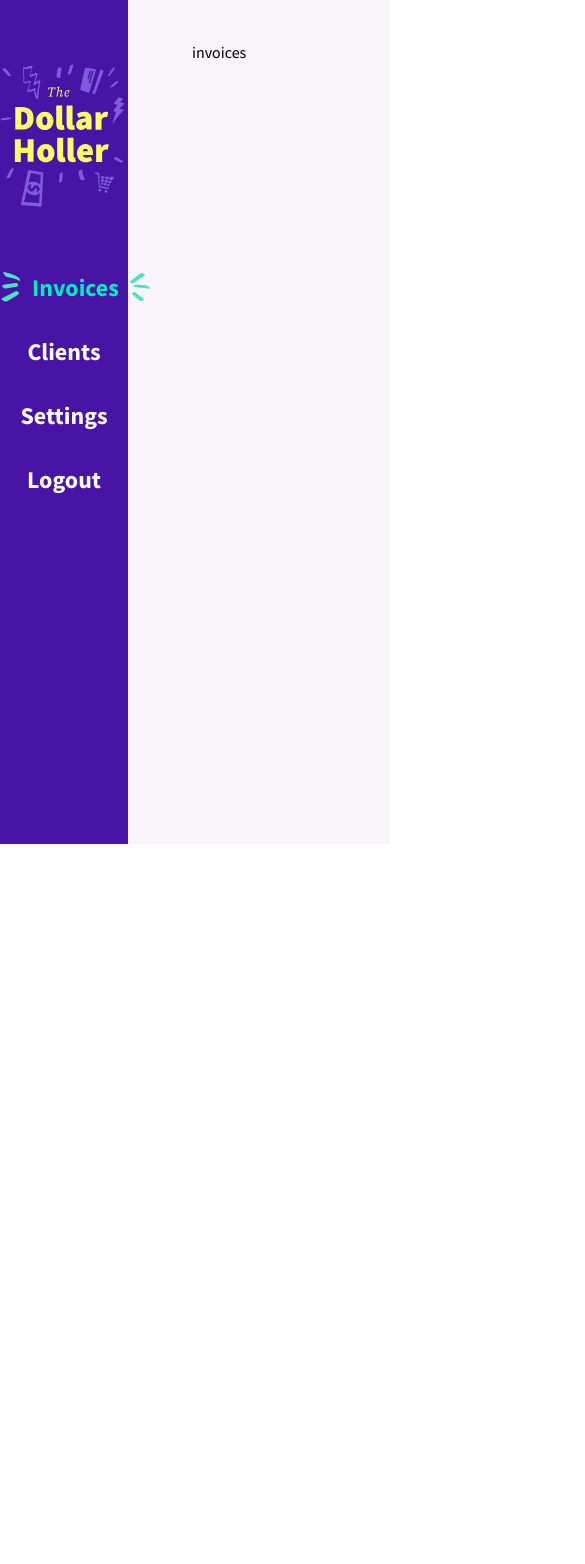
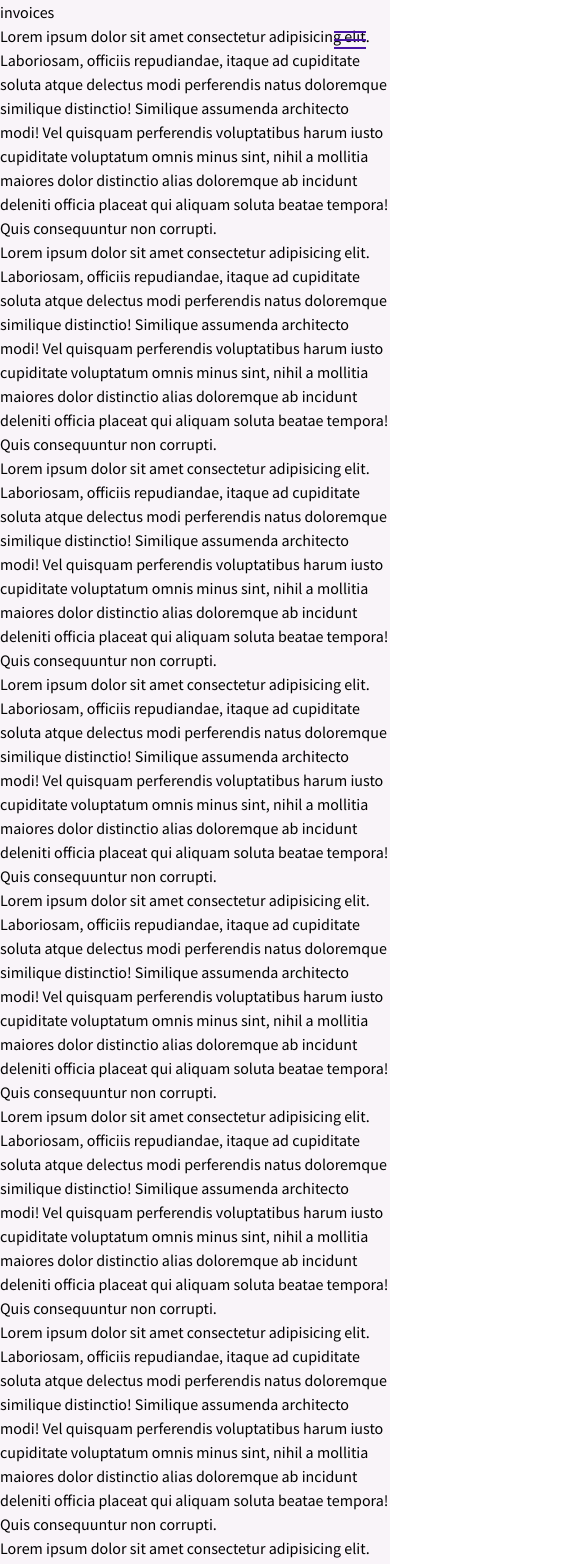
Before and after one commit to capnchill/invoicing-app, a SvelteKit app: page /invoices in a window 390 px wide. Shown: the top 1564 px of the page, 585 px wide, since content can reach past the window. Before the commit the page ends 844 px from the top, so only its background shows below. Built offline with nearby package versions, Linux system fonts and the light colour scheme.

Commit message:
responsive sidebar added, open close hamburger added

```diff
--- a/src/app.css
+++ b/src/app.css
@@ -8,4 +8,8 @@
     body {
         @apply font-sansSerif
     }
+
+    svg {
+        @apply fill-current
+    }
 }
--- /dev/null
+++ b/src/lib/components/Icon/Close.svelte
@@ -0,0 +1,10 @@
+<script lang="ts">
+	export let width: number = 24,
+		height: number = 24;
+</script>
+
+<svg {width} {height} viewBox="0 0 24 24" fill="none" xmlns="http://www.w3.org/2000/svg">
+	<path
+		d="M19 6.41L17.59 5L12 10.59L6.41 5L5 6.41L10.59 12L5 17.59L6.41 19L12 13.41L17.59 19L19 17.59L13.41 12L19 6.41Z"
+	/>
+</svg>
--- /dev/null
+++ b/src/lib/components/Icon/Hamburger.svelte
@@ -0,0 +1,10 @@
+<script lang="ts">
+	export let width = 24,
+		height = 24;
+</script>
+
+<svg {width} {height} viewBox="0 0 24 24" fill="none" xmlns="http://www.w3.org/2000/svg">
+	<path d="M24 6.75007H0V5.25005H24V6.75007Z" />
+	<path d="M24 12.7501H0V11.2501H24V12.7501Z" />
+	<path d="M24 18.7502H0V17.2502H24V18.7502Z" />
+</svg>
--- a/src/lib/components/Navbar.svelte
+++ b/src/lib/components/Navbar.svelte
@@ -1,9 +1,45 @@
 <script lang="ts">
 	import { page } from '$app/stores';
+	import Close from '$lib/components/Icon/Close.svelte';
+	import Hamburger from './Icon/Hamburger.svelte';
+
+	let isNavShowing = false;
 </script>
 
-<header class="col-span-3 bg-daisyBush text-center">
-	<a href="/invoices"><img src="/images/logo.svg" alt="logo" class="mx-auto my-16" /></a>
+<!-- sveltehead added to lock down scrolling -->
+<svelte:head>
+	{#if isNavShowing}
+		<style lang="postcss">
+			body {
+				@apply overflow-hidden md:overflow-auto;
+			}
+		</style>
+	{/if}
+</svelte:head>
+
+<button
+	class="fixed right-6 top-6 z-10 md:hidden"
+	class:text-goldenFizz={isNavShowing}
+	class:text-daisyBush={!isNavShowing}
+	on:click={() => {
+		isNavShowing = !isNavShowing;
+	}}
+>
+	{#if isNavShowing}
+		<Close height={32} width={32} />
+	{:else}
+		<Hamburger height={32} width={32} />
+	{/if}
+</button>
+
+<header
+	class="fixed h-screen w-full -translate-x-full bg-daisyBush text-center transition-transform md:relative md:col-span-3 md:h-full md:translate-x-0"
+	class:translate-x-0={isNavShowing}
+>
+	<div class="my-10 md:mb-24">
+		<a href="/invoices"><img src="/images/logo.svg" alt="logo" class="mx-auto" /></a>
+	</div>
+
 	<nav>
 		<ul class="flex flex-col gap-2 text-2xl font-bold">
 			<li><a href="/invoices" class:active={$page.url.pathname === '/invoices'}>Invoices</a></li>
--- a/src/routes/(dashboard)/+layout.svelte
+++ b/src/routes/(dashboard)/+layout.svelte
@@ -2,9 +2,9 @@
 	import Navbar from '$lib/components/Navbar.svelte';
 </script>
 
-<div class="grid min-h-screen grid-cols-12 gap-x-16 bg-whisper">
+<div class="grid min-h-screen grid-cols-12 bg-whisper md:gap-x-16">
 	<Navbar />
-	<main class="col-span-8 pt-10">
+	<main class="col-span-12 md:col-span-8 md:pt-10">
 		<slot />
 	</main>
 </div>
--- a/src/routes/(dashboard)/invoices/+page.svelte
+++ b/src/routes/(dashboard)/invoices/+page.svelte
@@ -1 +1,66 @@
 invoices
+<p>
+	Lorem ipsum dolor sit amet consectetur adipisicing elit. Laboriosam, officiis repudiandae, itaque
+	ad cupiditate soluta atque delectus modi perferendis natus doloremque similique distinctio!
+	Similique assumenda architecto modi! Vel quisquam perferendis voluptatibus harum iusto cupiditate
+	voluptatum omnis minus sint, nihil a mollitia maiores dolor distinctio alias doloremque ab
+	incidunt deleniti officia placeat qui aliquam soluta beatae tempora! Quis consequuntur non
+	corrupti.
+</p>
+
+<p>
+	Lorem ipsum dolor sit amet consectetur adipisicing elit. Laboriosam, officiis repudiandae, itaque
+	ad cupiditate soluta atque delectus modi perferendis natus doloremque similique distinctio!
+	Similique assumenda architecto modi! Vel quisquam perferendis voluptatibus harum iusto cupiditate
+	voluptatum omnis minus sint, nihil a mollitia maiores dolor distinctio alias doloremque ab
+	incidunt deleniti officia placeat qui aliquam soluta beatae tempora! Quis consequuntur non
+	corrupti.
+</p>
+<p>
+	Lorem ipsum dolor sit amet consectetur adipisicing elit. Laboriosam, officiis repudiandae, itaque
+	ad cupiditate soluta atque delectus modi perferendis natus doloremque similique distinctio!
+	Similique assumenda architecto modi! Vel quisquam perferendis voluptatibus harum iusto cupiditate
+	voluptatum omnis minus sint, nihil a mollitia maiores dolor distinctio alias doloremque ab
+	incidunt deleniti officia placeat qui aliquam soluta beatae tempora! Quis consequuntur non
+	corrupti.
+</p>
+<p>
+	Lorem ipsum dolor sit amet consectetur adipisicing elit. Laboriosam, officiis repudiandae, itaque
+	ad cupiditate soluta atque delectus modi perferendis natus doloremque similique distinctio!
+	Similique assumenda architecto modi! Vel quisquam perferendis voluptatibus harum iusto cupiditate
+	voluptatum omnis minus sint, nihil a mollitia maiores dolor distinctio alias doloremque ab
+	incidunt deleniti officia placeat qui aliquam soluta beatae tempora! Quis consequuntur non
+	corrupti.
+</p>
+<p>
+	Lorem ipsum dolor sit amet consectetur adipisicing elit. Laboriosam, officiis repudiandae, itaque
+	ad cupiditate soluta atque delectus modi perferendis natus doloremque similique distinctio!
+	Similique assumenda architecto modi! Vel quisquam perferendis voluptatibus harum iusto cupiditate
+	voluptatum omnis minus sint, nihil a mollitia maiores dolor distinctio alias doloremque ab
+	incidunt deleniti officia placeat qui aliquam soluta beatae tempora! Quis consequuntur non
+	corrupti.
+</p>
+<p>
+	Lorem ipsum dolor sit amet consectetur adipisicing elit. Laboriosam, officiis repudiandae, itaque
+	ad cupiditate soluta atque delectus modi perferendis natus doloremque similique distinctio!
+	Similique assumenda architecto modi! Vel quisquam perferendis voluptatibus harum iusto cupiditate
+	voluptatum omnis minus sint, nihil a mollitia maiores dolor distinctio alias doloremque ab
+	incidunt deleniti officia placeat qui aliquam soluta beatae tempora! Quis consequuntur non
+	corrupti.
+</p>
+<p>
+	Lorem ipsum dolor sit amet consectetur adipisicing elit. Laboriosam, officiis repudiandae, itaque
+	ad cupiditate soluta atque delectus modi perferendis natus doloremque similique distinctio!
+	Similique assumenda architecto modi! Vel quisquam perferendis voluptatibus harum iusto cupiditate
+	voluptatum omnis minus sint, nihil a mollitia maiores dolor distinctio alias doloremque ab
+	incidunt deleniti officia placeat qui aliquam soluta beatae tempora! Quis consequuntur non
+	corrupti.
+</p>
+<p>
+	Lorem ipsum dolor sit amet consectetur adipisicing elit. Laboriosam, officiis repudiandae, itaque
+	ad cupiditate soluta atque delectus modi perferendis natus doloremque similique distinctio!
+	Similique assumenda architecto modi! Vel quisquam perferendis voluptatibus harum iusto cupiditate
+	voluptatum omnis minus sint, nihil a mollitia maiores dolor distinctio alias doloremque ab
+	incidunt deleniti officia placeat qui aliquam soluta beatae tempora! Quis consequuntur non
+	corrupti.
+</p>
```
